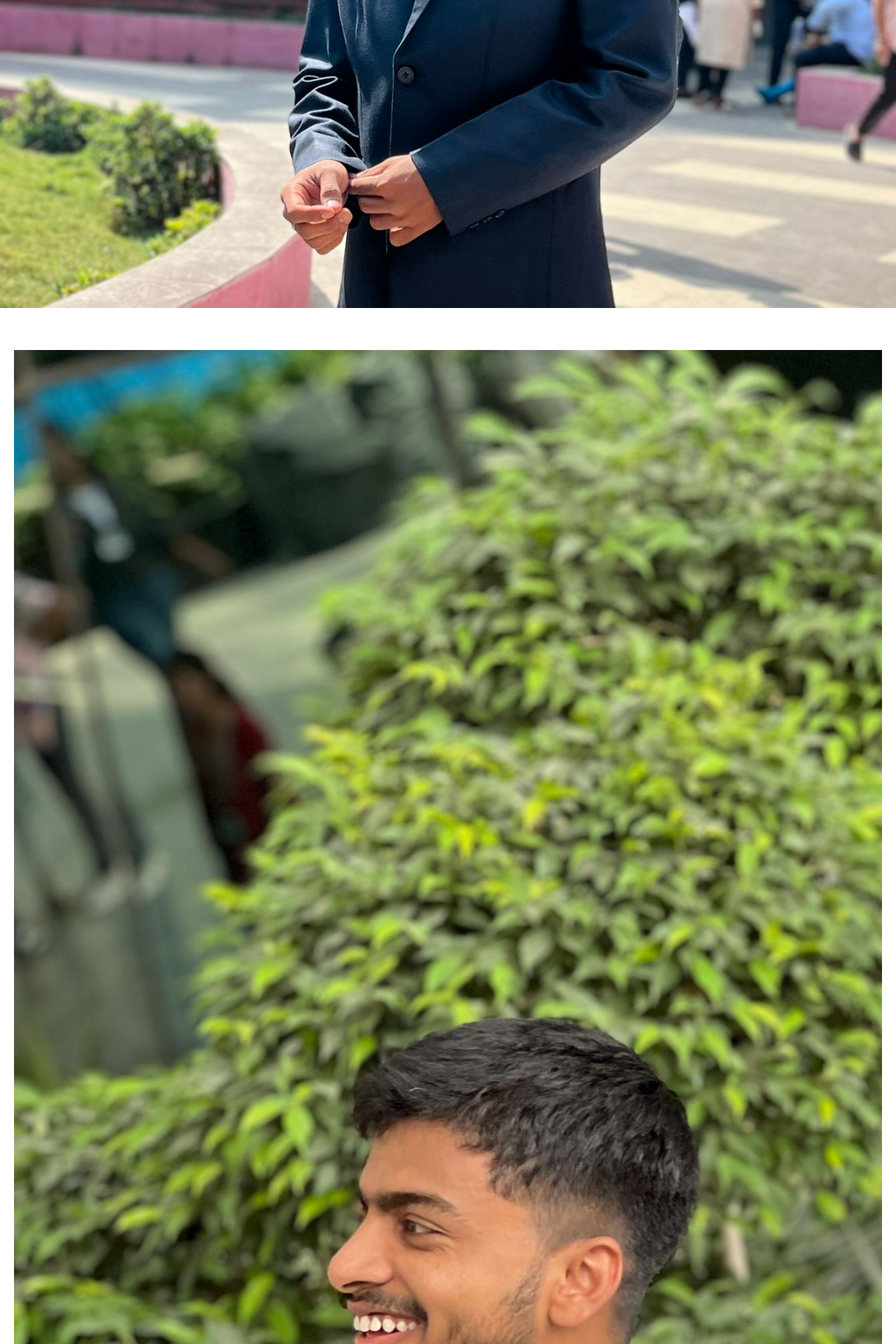
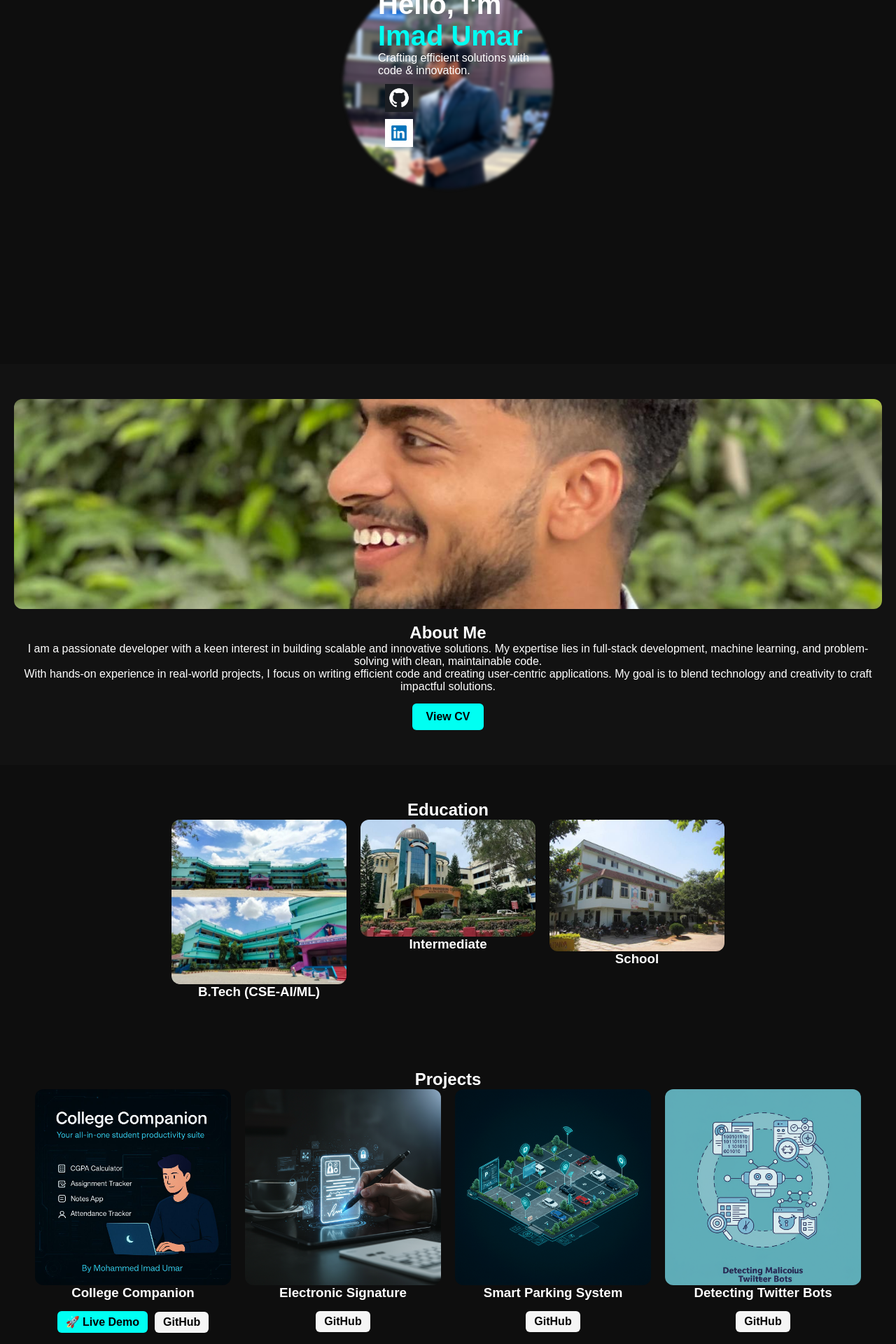
Before and after one commit to mohammed-imad-umar/imad-portfolio, a React (Create React App) app in the folder imad portfolio/: page / in a window 1280 px wide. Shown: the part 280-2200 px from the top of the page at 70% size. Built offline with nearby package versions, Linux system fonts and the light colour scheme.

Commit message:
Update App.css

```diff
--- a/imad portfolio/src/App.css
+++ b/imad portfolio/src/App.css
@@ -1,268 +1,251 @@
-/* General */
+/* GENERAL */
 body {
   margin: 0;
-  font-family: 'Segoe UI', sans-serif;
-  background: #f9f9f9;
-  color: #222;
+  font-family: 'Poppins', sans-serif;
+  background: #0e0e0e;
+  color: white;
 }
 
 h1, h2, h3 {
   margin: 0;
 }
 
-a {
-  text-decoration: none;
+.App {
+  text-align: center;
 }
 
-/* Loader */
+/* LOADER */
 .loader {
   display: flex;
   flex-direction: column;
   justify-content: center;
   align-items: center;
   height: 100vh;
-  background: #fff;
+  background: #0e0e0e;
+}
+
+.loader-circle {
+  width: 150px;
+  height: 150px;
+  border: 3px solid #00fff2;
+  border-radius: 50%;
+  display: flex;
+  justify-content: center;
+  align-items: center;
+  animation: pulse 1.5s infinite alternate;
 }
 
 .loader-img {
   width: 120px;
   height: 120px;
   border-radius: 50%;
-  animation: blink 1s infinite;
 }
 
 .loader-text {
   margin-top: 15px;
   font-size: 1.2rem;
-  font-weight: 600;
-  color: #444;
-  animation: blink 1s infinite;
+  color: #00fff2;
 }
 
-@keyframes blink {
-  0% { opacity: 0.2; }
-  50% { opacity: 1; }
-  100% { opacity: 0.2; }
+.blink {
+  animation: blinkAnim 1s infinite;
 }
 
-/* Hero Section */
+@keyframes blinkAnim {
+  50% { opacity: 0.3; }
+}
+
+@keyframes pulse {
+  0% { transform: scale(0.95); }
+  100% { transform: scale(1.05); }
+}
+
+/* HERO SECTION */
+.landing {
+  position: relative;
+  height: 100vh;
+  display: flex;
+  justify-content: center;
+  align-items: center;
+  background: #0e0e0e;
+}
+
 .hero {
   position: relative;
-  height: 90vh;
+  text-align: left;
   display: flex;
-  align-items: flex-end;
-  justify-content: flex-start;
-  overflow: hidden;
+  align-items: center;
+  gap: 20px;
 }
 
-.hero-bg {
-  position: absolute;
-  top: 0;
-  left: 0;
-  width: 100%;
-  height: 100%;
-  object-fit: cover;
-  filter: blur(4px) brightness(0.9);
+.hero-img {
+  width: 300px;
+  height: 300px;
+  border-radius: 50%;
+  filter: blur(2px); /* 10-20% blur */
+  transition: 0.3s ease;
 }
 
 .hero-text {
-  position: relative;
-  padding: 40px;
-  background: rgba(255, 255, 255, 0.6);
-  border-radius: 12px;
-  margin: 40px;
-  z-index: 2;
+  position: absolute;
+  bottom: 50px;
+  left: 50px;
 }
 
 .hero-text h1 {
-  font-size: 2.2rem;
-  color: #111;
+  font-size: 2.5rem;
 }
 
-.hero-text p {
-  font-size: 1.1rem;
-  margin-top: 8px;
-  color: #333;
-}
-
-.social-icons {
-  display: flex;
-  gap: 12px;
-  margin-top: 12px;
+.hero-text span {
+  color: #00fff2;
 }
 
 .social-icons img {
-  width: 30px;
-  height: 30px;
-  transition: transform 0.3s;
+  width: 40px;
+  margin: 10px;
 }
 
-.social-icons img:hover {
-  transform: scale(1.1);
+/* ABOUT */
+.about {
+  padding: 50px 20px;
+  background: #121212;
 }
 
-/* About */
-.about {
-  padding: 60px 20px;
-  text-align: center;
-  background: #fff;
-}
-
-.about-cover {
-  width: 50%;
+.cover-img {
+  width: 100%;
+  max-height: 300px;
+  object-fit: cover;
   border-radius: 12px;
   margin-bottom: 20px;
-  box-shadow: 0 4px 12px rgba(0,0,0,0.1);
-}
-
-.about h2 {
-  font-size: 1.8rem;
-  margin-bottom: 15px;
-}
-
-.about p {
-  max-width: 600px;
-  margin: 8px auto;
-  line-height: 1.6;
-  color: #444;
 }
 
 .cv-btn {
   display: inline-block;
   margin-top: 15px;
-  padding: 10px 18px;
-  background: #0077ff;
-  color: white;
+  padding: 10px 20px;
+  background: #00fff2;
+  color: black;
   border-radius: 6px;
-  font-weight: 500;
+  text-decoration: none;
+  font-weight: bold;
   transition: 0.3s;
 }
 
 .cv-btn:hover {
-  background: #005fd1;
+  background: #00c6b3;
 }
 
-/* Education */
+/* EDUCATION */
 .education {
-  padding: 60px 20px;
-  text-align: center;
+  padding: 50px 20px;
+}
+
+.edu-grid {
+  display: flex;
+  justify-content: center;
+  gap: 20px;
+  flex-wrap: wrap;
 }
 
 .edu-card {
-  margin: 20px auto;
-  max-width: 300px;
+  position: relative;
+  width: 250px;
   cursor: pointer;
-  background: #fff;
-  border-radius: 12px;
-  box-shadow: 0 3px 10px rgba(0,0,0,0.1);
-  overflow: hidden;
 }
 
 .edu-card img {
   width: 100%;
-  height: 180px;
-  object-fit: cover;
+  border-radius: 12px;
 }
 
-.edu-info {
-  padding: 10px;
+.edu-overlay {
+  position: absolute;
+  top: 0; left: 0;
+  width: 100%; height: 100%;
+  display: flex;
+  justify-content: center;
+  align-items: center;
+  background: rgba(0,0,0,0.4);
+  border-radius: 12px;
 }
 
-.edu-grade {
+.glossy {
+  padding: 8px 14px;
+  background: rgba(255,255,255,0.1);
+  backdrop-filter: blur(10px);
+  border-radius: 8px;
+}
+
+/* PROJECTS */
+.projects {
+  padding: 50px 20px;
+}
+
+.proj-grid {
+  display: flex;
+  justify-content: center;
+  gap: 20px;
+  flex-wrap: wrap;
+}
+
+.proj-card {
+  position: relative;
+  width: 280px;
+  cursor: pointer;
+}
+
+.proj-card img {
+  width: 100%;
+  border-radius: 12px;
+}
+
+.badges {
   margin-top: 10px;
-  padding: 6px;
-  background: rgba(255,255,255,0.7);
-  backdrop-filter: blur(8px);
-  border-radius: 8px;
+}
+
+.badge {
+  display: inline-block;
+  padding: 6px 12px;
+  margin: 5px;
+  border-radius: 6px;
+  text-decoration: none;
+  color: black;
   font-weight: bold;
 }
 
-/* Projects */
-.projects {
-  padding: 60px 20px;
-  text-align: center;
+.badge.live {
+  background: #00fff2;
 }
 
-.project-card {
-  margin: 20px auto;
-  max-width: 340px;
-  background: #fff;
-  border-radius: 12px;
-  box-shadow: 0 3px 10px rgba(0,0,0,0.1);
-  cursor: pointer;
-  overflow: hidden;
-  position: relative;
+.badge.github {
+  background: #f5f5f5;
 }
 
-.project-card img {
-  width: 100%;
-  height: 200px;
-  object-fit: cover;
+.proj-overlay {
+  position: absolute;
+  top: 0; left: 0;
+  width: 100%; height: 100%;
+  background: rgba(0,0,0,0.5);
+  border-radius: 12px;
+  display: flex;
+  justify-content: center;
+  align-items: center;
+  animation: fadeIn 0.3s ease;
 }
 
-.project-card h3 {
+.glossy-points {
+  background: rgba(255,255,255,0.1);
+  backdrop-filter: blur(12px);
+  border-radius: 12px;
   padding: 10px;
-  font-size: 1.3rem;
+  text-align: left;
 }
 
-.badges {
-  display: flex;
-  justify-content: center;
-  gap: 10px;
-  margin-bottom: 12px;
-}
-
-.github-badge, .live-demo {
-  padding: 6px 12px;
-  border-radius: 6px;
-  font-size: 0.9rem;
-  color: white;
-}
-
-.github-badge {
-  background: #24292f;
-}
-
-.live-demo {
-  background: #00c853;
-}
-
-/* ATS Points */
-.project-points {
-  position: absolute;
-  top: 10%;
-  left: 50%;
-  transform: translateX(-50%);
-  background: rgba(255,255,255,0.6);
-  backdrop-filter: blur(12px);
-  padding: 12px;
-  border-radius: 12px;
-  max-width: 80%;
-  animation: fadeIn 0.6s ease-in-out;
-}
-
-.project-points p {
-  margin: 5px 0;
-  font-size: 0.9rem;
-  color: #111;
-  font-weight: 500;
+.glossy-points p {
+  margin: 6px 0;
 }
 
 @keyframes fadeIn {
-  from { opacity: 0; transform: translate(-50%, -10%); }
-  to { opacity: 1; transform: translate(-50%, 0); }
+  from { opacity: 0; }
+  to { opacity: 1; }
 }
-
-/* Contact */
-.contact {
-  padding: 40px 20px;
-  text-align: center;
-  background: #f1f1f1;
-}
-
-footer {
-  text-align: center;
-  padding: 20px;
-  background: #ddd;
-  margin-top: 20px;
-}
```
